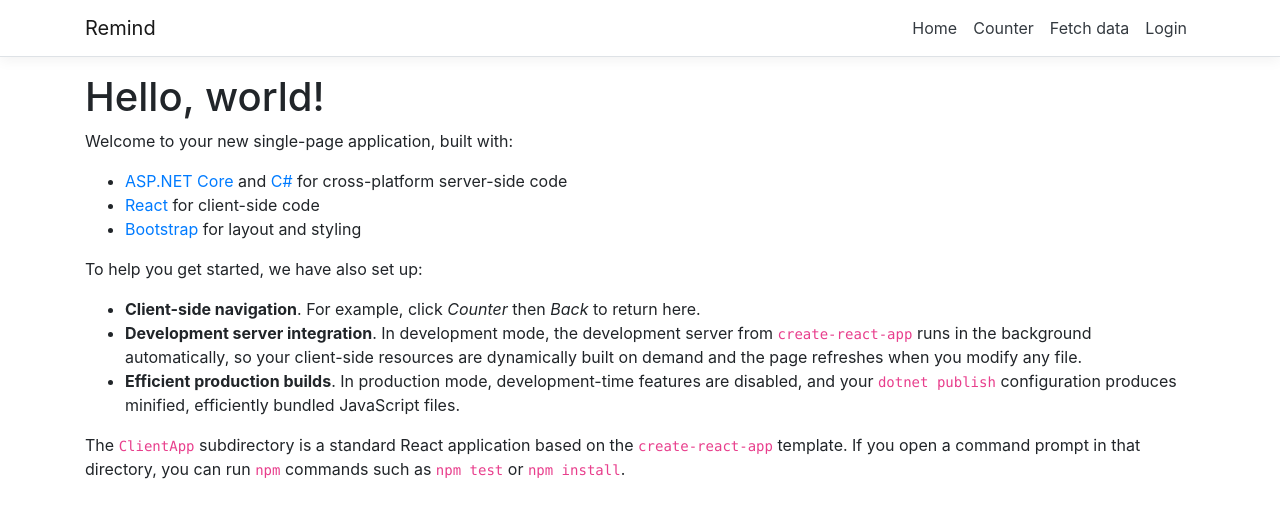
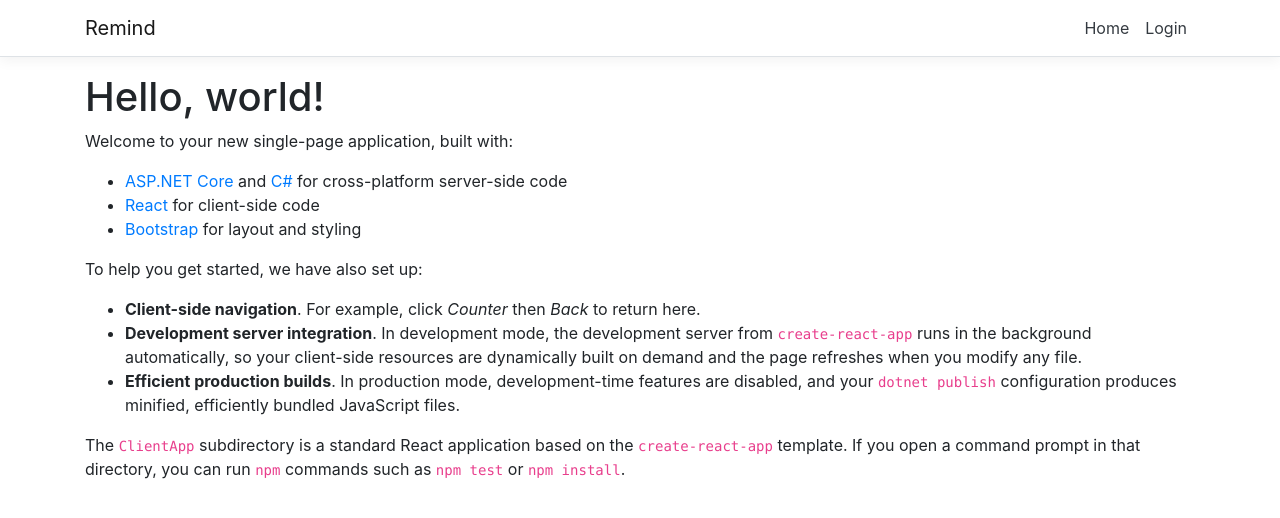
Before and after one commit to ScottBurfieldMills/Remind, a React (Create React App) app in the folder ClientApp/: page / in a window 1280 px wide. Shown: the top 518 px of the page. Built offline with nearby package versions, Linux system fonts and the light colour scheme.

Commit message:
Wired UI for registering an account

```diff
--- a/ClientApp/src/App.js
+++ b/ClientApp/src/App.js
@@ -1,12 +1,11 @@
 import React, { Component } from 'react';
-import { Router, Route, withRouter } from 'react-router-dom';
+import { Route, withRouter } from 'react-router-dom';
 import { connect } from 'react-redux';
 import { Layout } from './components/Layout';
 import { Home } from './components/Home';
-import { FetchData } from './components/FetchData';
-import { Counter } from './components/Counter';
 import { LoginPage } from './components/LoginPage';
 import { LogoutPage } from './components/LogoutPage';
+import { RegisterPage } from './components/RegisterPage';
 import { history } from './helpers';
 import { alertActions } from './actions';
 
@@ -28,10 +27,9 @@ class App extends Component {
         <Layout>
             <div>
                 <Route exact path='/' component={Home} />
-                <Route path='/counter' component={Counter} />
-                <Route path='/fetch-data' component={FetchData} />
             	<Route path='/login' component={LoginPage} />
-            	<Route path='/logout' component={LogoutPage} />
+                <Route path='/logout' component={LogoutPage} />
+                <Route path='/register' component={RegisterPage} />
             </div>
       </Layout>
     );
--- a/ClientApp/src/components/NavMenu.js
+++ b/ClientApp/src/components/NavMenu.js
@@ -22,6 +22,8 @@ export class NavMenu extends Component {
     }
 
     render() {
+	    let user = localStorage.getItem('user');
+
         return (
             <header>
                 <Navbar className="navbar-expand-sm navbar-toggleable-sm ng-white border-bottom box-shadow mb-3" light>
@@ -34,17 +36,16 @@ export class NavMenu extends Component {
                                     <NavLink tag={Link} className="text-dark" to="/">Home</NavLink>
                                 </NavItem>
                                 <NavItem>
-                                    <NavLink tag={Link} className="text-dark" to="/counter">Counter</NavLink>
-                                </NavItem>
-                                <NavItem>
-                                    <NavLink tag={Link} className="text-dark" to="/fetch-data">Fetch data</NavLink>
-                                </NavItem>
-                                <NavItem>
-                                    {localStorage.getItem('user')
+                                    {user
                                         ? <NavLink tag={Link} className="text-dark" to="/logout">Logout</NavLink>
                                         : <NavLink tag={Link} className="text-dark" to="/login">Login</NavLink>
                                     }
                                 </NavItem>
+                                {user &&
+                                    <NavItem>
+                                    <NavLink tag={Link} className="text-dark" to="/register" />
+                                    </NavItem>
+								}
                             </ul>
                         </Collapse>
                     </Container>
```
